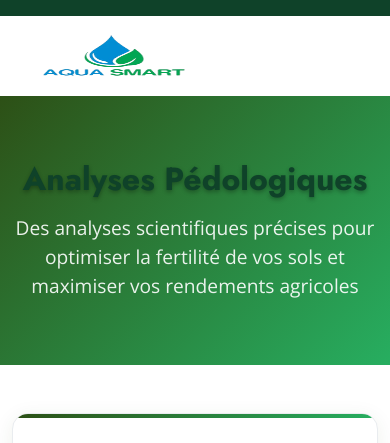
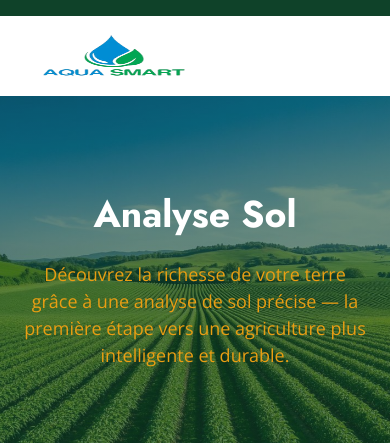
Before and after one commit to RanimMer/AquaSmart, a Django app: page /analyses-sol/ in a window 390 px wide. Shown: the top 443 px of the page. Run offline with Django 5.2, Linux system fonts and the light colour scheme; data comes from the database, SQL or seed files in the repository; both versions use the stored data as it was before the commit; some libraries are stand-ins or nearby versions.

Commit message:
✨ Refonte complète du module Analyses de Sol - Interface professionnelle Backoffice & Frontend
- 🎨 Design moderne avec charte graphique agriculture
- 🧪 Interface backoffice complète (liste, création, modification, suppression)
- 🌱 Pages frontend professionnelles pour consultations
- 📱 Design responsive optimisé mobile/desktop
- 🌙 Mode sombre intégré
- 🚀 Animations et transitions fluides
- 🎯 Expérience utilisateur améliorée

```diff
--- a/backoffice1/models.py
+++ b/backoffice1/models.py
@@ -23,7 +23,7 @@ class AnalyseSol(models.Model):
         ('moyenne', 'Moyenne'),
         ('mauvaise', 'Mauvaise'),
     ])
-    photo_sol = models.ImageField(upload_to='photos_sols/', blank=True, null=True)
+
 
     # Paramètres chimiques du sol
     ph = models.DecimalField(max_digits=3, decimal_places=1)
@@ -42,6 +42,14 @@ class AnalyseSol(models.Model):
 
     def __str__(self):
         return f"Analyse {self.id_analyse} - {self.pin_surface}"
+    def get_photo_url(self):
+        """Retourne l'URL complète de la photo du sol"""
+        if self.photo_sol and hasattr(self.photo_sol, 'url'):
+            return self.photo_sol.url
+        return None
+    def get_absolute_url(self):
+        """URL pour accéder au détail de l'analyse"""
+        return reverse('analyse_detail', kwargs={'pk': self.pk})
 
     # Méthodes (pour plus tard)
     def calculer_qualite(self):
--- a/mon_app/templates/details_sol.html
+++ b/mon_app/templates/details_sol.html
@@ -4,11 +4,7 @@
 {% block content %}
 <section class="container mt-4">
   <div class="row">
-    <div class="col-md-6">
-      {% if sol.photo_sol %}
-        <img src="{{ sol.photo_sol.url }}" class="img-fluid rounded" alt="Photo sol">
-      {% endif %}
-    </div>
+
     <div class="col-md-6">
       <h2 class="text-success">Analyse #{{ sol.id_analyse }} — {{ sol.pin_surface }}</h2>
       <ul class="list-unstyled">
--- a/mon_app/templates/index.html
+++ b/mon_app/templates/index.html
@@ -55,7 +55,7 @@
             <div class="navbar-nav ms-auto p-4 p-lg-0">
                 <a href="{% url 'index' %}" class="nav-item nav-link active">Accueil</a>
                 <a href="{% url 'apropos' %}" class="nav-item nav-link">À propos</a>
-                <a href="{% url 'liste_sols_front' %}" class="nav-item nav-link active">liste_sols</a>
+                <a href="{% url 'liste_sols_front' %}" class="nav-item nav-link">Analyse Sol</a>
                 <a href="{% url 'contact' %}" class="nav-item nav-link">Contact</a>
                 <div class="d-flex align-items-center">
                     <a href="{% url 'logout' %}" class="btn btn-logout d-none d-lg-flex">
--- a/mon_app/templates/liste_sols.html
+++ b/mon_app/templates/liste_sols.html
@@ -418,12 +418,17 @@
   <!-- Navbar End -->
 
   <!-- Hero Section Professionnelle -->
-  <div class="analyse-hero wow fadeIn" data-wow-delay="0.1s">
-    <div class="container">
-      <h1>Analyses Pédologiques</h1>
-      <p>Des analyses scientifiques précises pour optimiser la fertilité de vos sols et maximiser vos rendements agricoles</p>
+   <div class="container-fluid page-header py-5 mb-5 wow fadeIn" data-wow-delay="0.1s">
+      <div class="container text-center py-5">
+        <h1 class="display-3 text-white mb-4 animated slideInDown">Analyse Sol</h1>
+        <nav aria-label="breadcrumb animated slideInDown">
+          <ol class="breadcrumb justify-content-center mb-0">
+            <li class="breadcrumb-item active" aria-current="page">
+              Découvrez la richesse de votre terre grâce à une analyse de sol précise — la première étape vers une agriculture plus intelligente et durable.
+          </ol>
+        </nav>
+      </div>
     </div>
-  </div>
 
   <!-- SECTION ANALYSES DE SOL PROFESSIONNELLE -->
   <div class="container py-5">
@@ -434,11 +439,6 @@
         <div class="analyse-card wow fadeInUp" data-wow-delay="{{ forloop.counter0|add:0.2 }}s">
           <!-- Image de l'analyse -->
           <div>
-            {% if sol.photo_sol %}
-            <img src="{{ sol.photo_sol.url }}" alt="Analyse {{ sol.pin_surface }}" class="analyse-image">
-            {% else %}
-            <img src="{% static 'img/default-soil.jpg' %}" alt="Sol par défaut" class="analyse-image">
-            {% endif %}
 
             <!-- En-tête de la carte -->
             <div class="analyse-header">
--- a/sol/settings.py
+++ b/sol/settings.py
@@ -11,6 +11,7 @@ https://docs.djangoproject.com/en/5.2/ref/settings/
 """
 
 from pathlib import Path
+import os
 
 # Build paths inside the project like this: BASE_DIR / 'subdir'.
 BASE_DIR = Path(__file__).resolve().parent.parent
@@ -116,9 +117,13 @@ USE_TZ = True
 # Static files (CSS, JavaScript, Images)
 # https://docs.djangoproject.com/en/5.2/howto/static-files/
 
+
 STATIC_URL = "static/"
 
 # Default primary key field type
 # https://docs.djangoproject.com/en/5.2/ref/settings/#default-auto-field
 
 DEFAULT_AUTO_FIELD = "django.db.models.BigAutoField"
+
+MEDIA_URL = '/media/'
+MEDIA_ROOT = os.path.join(BASE_DIR, 'media')
--- a/sol/urls.py
+++ b/sol/urls.py
@@ -30,3 +30,4 @@ urlpatterns = [
 ]
 if settings.DEBUG:
     urlpatterns += static(settings.MEDIA_URL, document_root=settings.MEDIA_ROOT)
+    urlpatterns += static(settings.STATIC_URL, document_root=settings.STATIC_ROOT)
```
Also changed, not shown: backoffice1/templates/backoffice/liste_sols.html (+8 -8 lines), backoffice1/migrations/0002_remove_analysesol_photo_sol.py (added), db.sqlite3.
